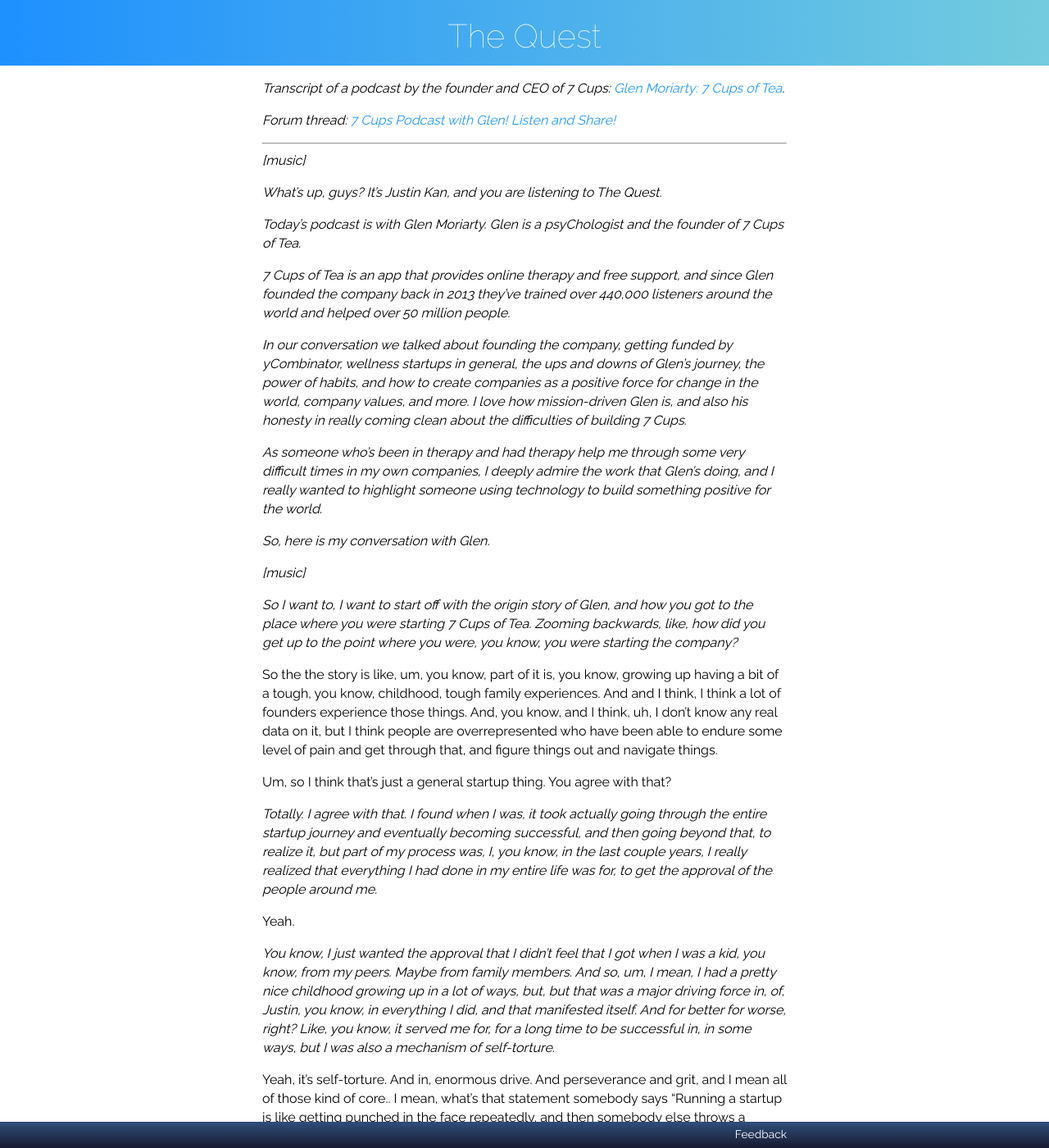
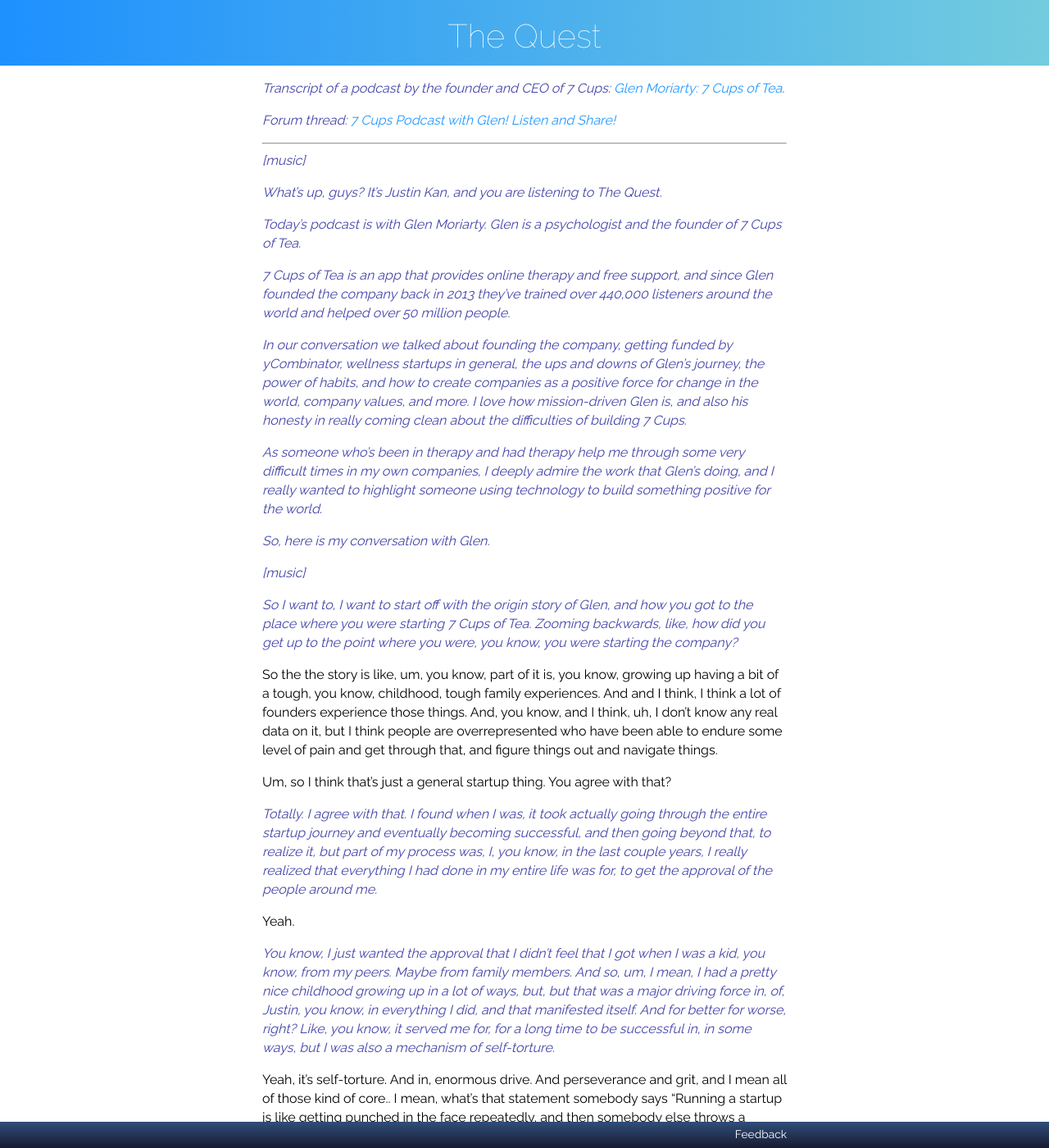
Before and after one commit to RarelyCharlie/rarelycharlie.github.io, a Jekyll site: the page built from _guide/questpodcast.md, in a window 1280 px wide and 1400 px high. Shown: the whole window at 82% size. Built offline with Jekyll 4.4.1, drawn with Linux system fonts in a browser that asks for light colours; some of the changed text lies outside the part shown.

Commit message:
tweak transcript

```diff
--- a/_guide/questpodcast.md
+++ b/_guide/questpodcast.md
@@ -4,6 +4,8 @@ info: Transcript of a podcast
 feedback: https://www.7cups.com/@RarelyCharlie
 layout: default
 ---
+<style>em {color: #44a;} i {color: #000;}</style>
+
 *Transcript of a podcast by the founder and CEO of 7 Cups: [Glen Moriarty: 7 Cups of Tea](https://justin.quest/episodes/glen-moriarty-v2vLRbK0).*
 
 *Forum thread: [7 Cups Podcast with Glen! Listen and Share!](https://www.7cups.com/forum/SiteUpdates_100/HsHangout_1970/7CupsPodcastwithGlenListenandShare_243576/1/)*
@@ -14,7 +16,7 @@ layout: default
 
 *What's up, guys? It's Justin Kan, and you are listening to The Quest.*
 
-*Today's podcast is with Glen Moriarty. Glen is a psyChologist and the founder of 7 Cups of Tea.*
+*Today's podcast is with Glen Moriarty. Glen is a psychologist and the founder of 7 Cups of Tea.*
 
 *7 Cups of Tea is an app that provides online therapy and free support, and since Glen founded the company back in 2013 they've trained over 440,000 listeners around the world and helped over 50 million people.*
 
@@ -42,7 +44,7 @@ Yeah, it's self-torture. And in, enormous drive. And perseverance and grit, and
 
 *Somebody's heard that! That's that's an amazing one!*
 
-It's, that's what it's like, right? It's like, brutal. So anyways, um, so for me, um, I was, you know, I, I became a psyChologist to learn how to better help people, you know, that's, that's really what I wanted to do. And being a psyChologist is, you know, it's, uh, it's a lot of work. You go through a ton of it, and then you can, like, help one person at a time, really. And, and the way you scale it is you do group therapy. So you have like eight people in a room, and that's really powerful.
+It's, that's what it's like, right? It's like, brutal. So anyways, um, so for me, um, I was, you know, I, I became a psychologist to learn how to better help people, you know, that's, that's really what I wanted to do. And being a psychologist is, you know, it's, uh, it's a lot of work. You go through a ton of it, and then you can, like, help one person at a time, really. And, and the way you scale it is you do group therapy. So you have like eight people in a room, and that's really powerful.
 
 I mean there's there's a ton that can be done with groups and I think we can get smart and figure that out in a whole bunch of ways that we that we haven't yet, um, but, um, I have another company too. It's a, it's a learning, an online learning company. And that got me, you know, lifestyle business, and, you know, being okay financially and everything else. But I was studying, uh, offline behavior that hadn't yet moved online.
 
@@ -76,7 +78,7 @@ I was the first listener. My my wife was the second. I could never get enough li
 
 *So the original model was, people we just could come on this app and find someone who would listen to them and talk about whatever they wanted.*
 
-Yeah, what's, what's funny is like so as a psyChologist, you know, you you meet face to face, right? So it's like you… It wasn't until a long time into this that I, like, realized how how difficult we were making seeking mental health support. So like from an Internet funnel perspective, right, it's like: less clicks, less threatening, the better. Mental health is, like, 27 steps, super hard steps, and very threatening. Like, come meet with a stranger, fill out all this paperwork, you know, do a deep dive in all the things you don't want to talk about, uh.
+Yeah, what's, what's funny is like so as a psychologist, you know, you you meet face to face, right? So it's like you… It wasn't until a long time into this that I, like, realized how how difficult we were making seeking mental health support. So like from an Internet funnel perspective, right, it's like: less clicks, less threatening, the better. Mental health is, like, 27 steps, super hard steps, and very threatening. Like, come meet with a stranger, fill out all this paperwork, you know, do a deep dive in all the things you don't want to talk about, uh.
 
 You know, call a person, drive there, it's really, really tough. So then below that is video conferencing. Still intimate but but less threatening, more convenient. Below that is voice. Phone calls. And then below that is anonymous messaging. And so we launched with voice, which I already thought was way less threatening than all the other stuff. And so we used a thing called, um, Plivo which was like a Twilio, um, thing where the, the person seeking help would call. We'd ring all the listeners, yeah, we had like I don't know, 40, 50 at the time. Whoever picked up the call would get connected, and it was voice.
 
@@ -90,11 +92,11 @@ It was still, it was like, uuuuggghhh, still much too much, you know, emotion, p
 
 Yeah, and that's food.  Like, "Hey, I need some food!" It's not like, you know, "Hey, this is secret that I've never told anybody and I just need to get it off my chest."
 
-*I'm curious, did you get pushback from the community of, you know, professional community of therapists and psyChologists who are saying that this is, you know, too easy or, you know, it's, in a way, it's disruptive to the idea of traditional mental health help?*
+*I'm curious, did you get pushback from the community of, you know, professional community of therapists and psychologists who are saying that this is, you know, too easy or, you know, it's, in a way, it's disruptive to the idea of traditional mental health help?*
 
 Yeah, so fortunately, um, we were, you know, really under the radar for a long time. And in 2013 that was really deliberate on my part because the idea then that you could train a regular person to care for another person was, was seen as radical. Now it's not at all. Now the scene is, like, very obvious. Like, yeah, of course, why not. Like, just listening like this isn't hard. Anybody can do this. It's not hard. Like we have all kinds of problems. We should be doing this, um.
 
-But we ended up adding therapists. So we, we love therapists. I'm a psyChologist, I was nervous. We have over 100 clinicians on the platform. So, we see it like a treatment team where you, you know there are there, are volunteer listeners, there are licensed professionals, and there there are even chat bots. And, and together that combination of people can best help people.
+But we ended up adding therapists. So we, we love therapists. I'm a psychologist, I was nervous. We have over 100 clinicians on the platform. So, we see it like a treatment team where you, you know there are there, are volunteer listeners, there are licensed professionals, and there there are even chat bots. And, and together that combination of people can best help people.
 
 So it's, it's not like like the Uber, where it's like "Hey, we want to kill taxi cabs." Um, it's more like, "Hey, we need you but you're super talented, so you should be helping the people that really need it, whereas like, if somebody else just has like a minor boyfriend-girlfriend or, you know, minor work stress problem, you know, we don't want to clog you up with with these kind of minor issues where you could be, you know, you could be really helping somebody who's experiencing more depression. And so that triage process that, that's how we see it so now, now we get no pushback at all, um, and we, you know, we, we have a bunch of people, you know, in the company that are licensed people. And I think that that'll get smarter and better where it's like, right now the, the therapists don't yet work with the volunteer listeners in that kind of way or with chat bots in that kind of way. But I think in the future it'll be much more streamlined and, you know, and we'll be able to help people, you know, significantly better because that that team will be tighter.
 
@@ -466,7 +468,7 @@ So in the, in the value set of a startup design, to do social good in that way,
 
 I do too. And I think the problem you're trying to solve, like, for me in mental health, I don't think you can solve it, but I don't, I don't think you're gonna make an enormously big mental health company by being revenue first, because I think a lot of what you're focusing on is helping people that are suffering. Human suffering. It's a, I don't think the route is, you know, like, like, there's a lot of online therapy companies, which are great, and we do online therapy too. But like, we're not gonna, there, there's not enough clinicians in the world to, to solve all the challenges.
 
-Uh, there's, there's just, there's too much demand. And there's not enough people that that want to become psyChologists, or social workers, or therapists, or counselors, to do that. So you have to work with a, you know, a very big volunteer, you have to train regular folks to help one another out in order to do that.
+Uh, there's, there's just, there's too much demand. And there's not enough people that that want to become psychologists, or social workers, or therapists, or counselors, to do that. So you have to work with a, you know, a very big volunteer, you have to train regular folks to help one another out in order to do that.
 
 So I, I think there's ways to justify that and say, if you want to make a really significant impact in the world, and have a big organization, or a big company, you have to do those things in different ways. So, like, Chesky… The first Airbnb I stayed at was at yC. Awesome lady her name was Carol, um, she had a little house in Mountain View. She was a single mom.
 
```
